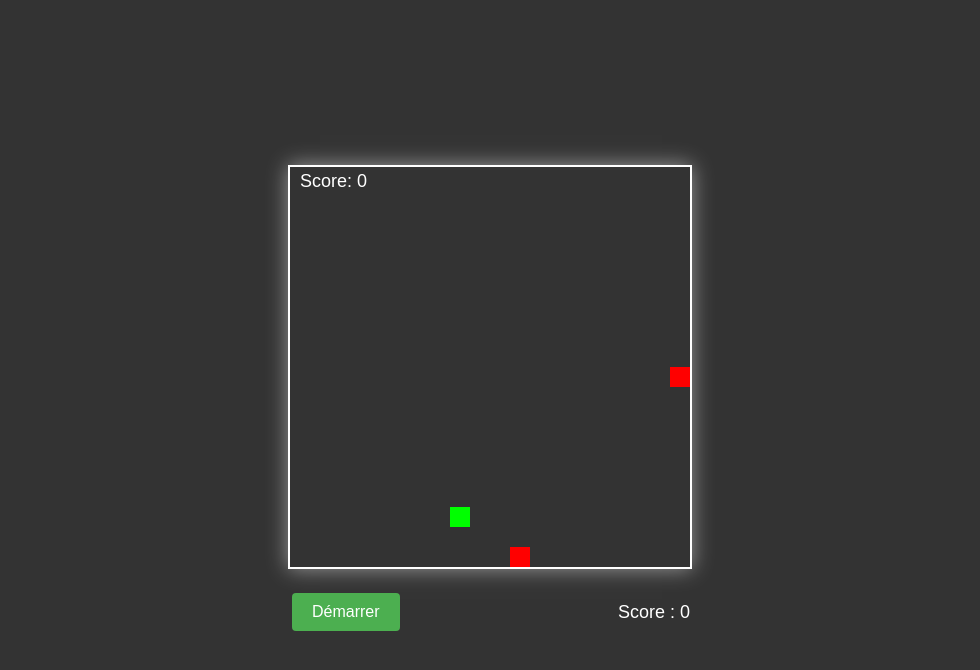
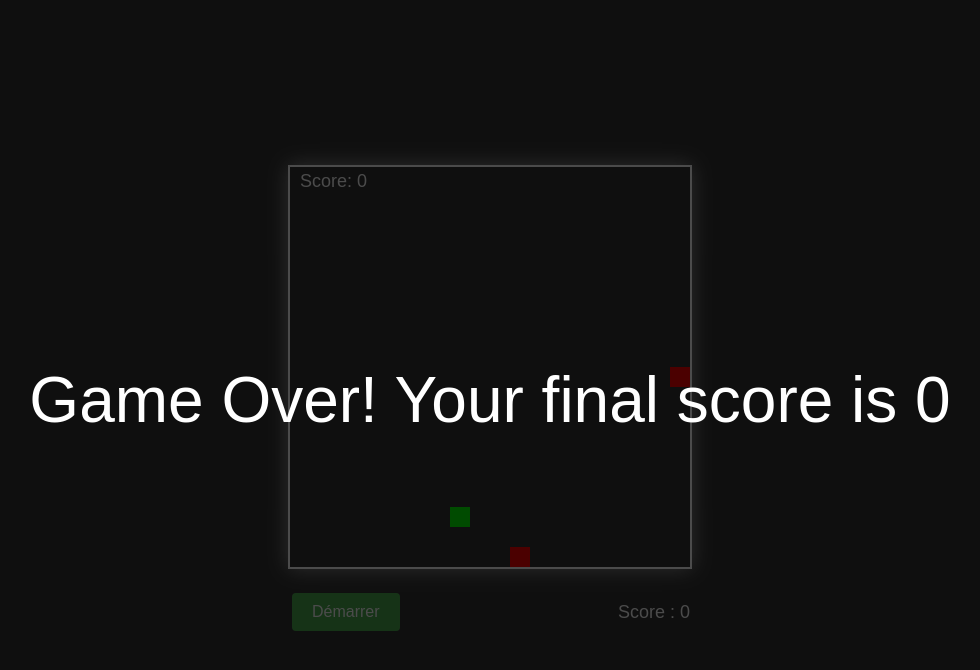
Before and after one commit to Shadow-sinn/snake-game, a plain HTML site: page index.html in a window 1280 px wide. Both pictures are taken after a click on the button "Démarrer". Shown: the whole page, without its empty margins (150-1130 px from the left). Drawn offline with Linux system fonts and the light colour scheme.

Commit message:
Close #3

```diff
--- a/index.html
+++ b/index.html
@@ -18,6 +18,10 @@
     </div>
   </div>
 
+  <div id="game-over-message">
+
+  </div>
+
   <script src="script.js"></script>
 </body>
 </html>
--- a/script.js
+++ b/script.js
@@ -39,7 +39,7 @@ function init() {
   obstacleInterval = setInterval(moveObstacle, OBSTACLE_UPDATE_INTERVAL);
 
   updateScoreDisplay();
-  gameOverMessage.style.display = 'none'; // Hide the game over message initially
+  gameOverMessage.style.display = 'none';
 }
 
 function generateFood() {
@@ -104,7 +104,7 @@ function update() {
     snake.some((segment, index) => index > 0 && segment.x === head.x && segment.y === head.y)
   ) {
     isGameRunning = false;
-    gameOverMessage.style.display = 'block';
+    gameOverMessage.style.display = 'flex';
     gameOverMessage.textContent = `Game Over! Your final score is ${score}`;
     return;
   }
--- a/styles.css
+++ b/styles.css
@@ -46,3 +46,15 @@ button {
   color: white;
   font-size: 18px;
 }
+
+#game-over-message{
+  position: fixed;
+  width: 100%;
+  height: 100vh;
+  background: #000000b4;
+  color: #fff;
+  font-size: 64px;
+  display: none;
+  justify-content: center;
+  align-items: center;
+}
```
